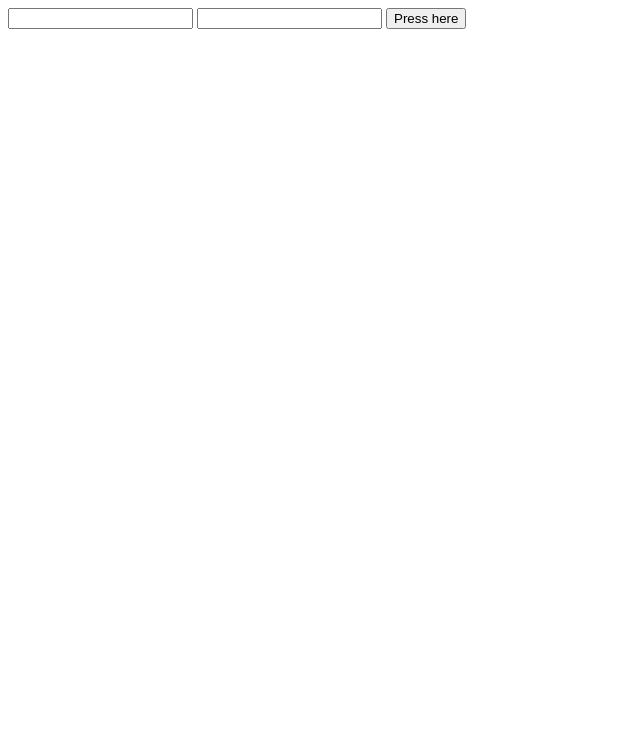
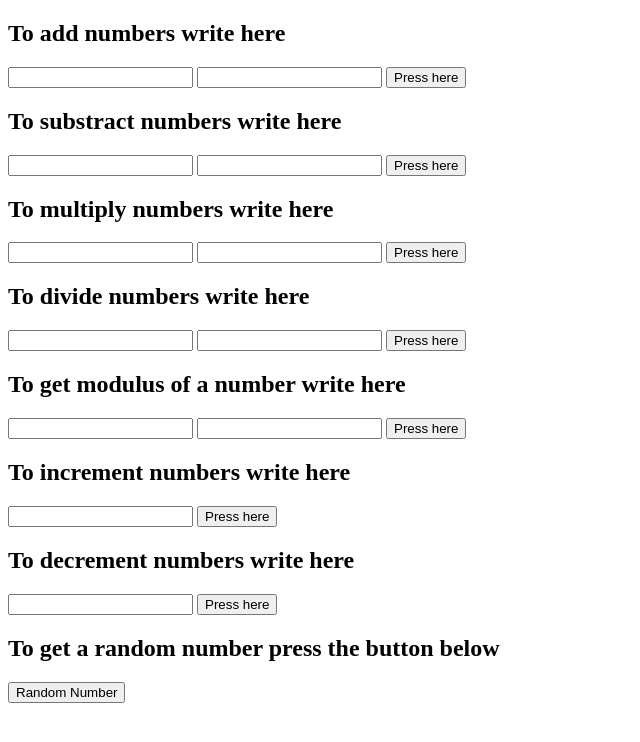
Before and after one commit to Dovy-Codes/JavaScript_Projects, a plain HTML site: page Basic_Javascript_projects/Project3_math/index.html in a window 1280 px wide. Shown: the whole page, without its empty margins (0-640 px from the left). Drawn offline with Linux system fonts and the light colour scheme.

Commit message:
Add layout changes to HTML, make my JS functions work with my HTML document and add comments

```diff
--- a/Basic_Javascript_projects/Project3_math/JS/main.js
+++ b/Basic_Javascript_projects/Project3_math/JS/main.js
@@ -1,39 +1,79 @@
- function addition() {
+/* I have written out various functions here all of them are named after what they perform
+I have used parseFloat to change input values from string to floating point numbers*/
+
+
+//------------------Addition-------------
+function addition() {
      let val1 = parseFloat(document.getElementById("input1").value);
      let val2 = parseFloat(document.getElementById("input2").value);
      let calculate = val1 + val2;
-     document.getElementById("result").innerHTML= "Result: " + calculate;
+     document.getElementById("result1").innerHTML= "Result: " + calculate;
  };
 
+//------------------Substraction-------------
 function substraction() {
-    let val1 =  parseFloat(document.getElementById("input1").value);
-    let val2 =  parseFloat(document.getElementById("input1").value);
-    let calculate = val1 + val2;
-    document.getElementById("result").innerHTML = "Result: " + calculate;
+    let val1 =  parseFloat(document.getElementById("input3").value);
+    let val2 =  parseFloat(document.getElementById("input4").value);
+    let calculate = val1 - val2;
+    document.getElementById("result2").innerHTML = "Result: " + calculate;
 };
 
+
+//------------------Multiplication-------------
 function multiplication() {
-    let val1 =  parseFloat(document.getElementById("input1").value);
-    let val2 =  parseFloat(document.getElementById("input1").value);
+    let val1 =  parseFloat(document.getElementById("input5").value);
+    let val2 =  parseFloat(document.getElementById("input6").value);
     let calculate = val1 * val2;
-    document.getElementById("result").innerHTML = "Result: " + calculate;
+    document.getElementById("result3").innerHTML = "Result: " + calculate;
 };
 
+
+//------------------Division------------------
 function division() {
-    let val1 = parseFloat(document.getElementById("input1").value);
-    let val2 = parseFloat(document.getElementById("input2").value);
+    let val1 = parseFloat(document.getElementById("input7").value);
+    let val2 = parseFloat(document.getElementById("input8").value);
     let calculate = val1 / val2;
-    document.getElementById("result").innerHTML = "Result: " + calculate;
+    document.getElementById("result4").innerHTML = "Result: " + calculate;
 };
 
+
+//------------------Modulus------------------
 function modulus() {
-    let val1 = parseFloat(document.getElementById("input1").value);
-    let val2 = parseFloat(document.getElementById("input2").value);
+    let val1 = parseFloat(document.getElementById("input9").value);
+    let val2 = parseFloat(document.getElementById("input10").value);
     let calculate = val1 % val2;
-    document.getElementById("result").innerHTML = "Result: " + calculate;
+    document.getElementById("result5").innerHTML = "Result: " + calculate;
 };
 
+//------------------Increment------------------
+function increment() {
+    let val1 = parseFloat(document.getElementById("input11").value);
+    val1++;
+    document.getElementById("result6").innerHTML = val1;
+};
+
+//------------------Decrement------------------
+function decrement() {
+    let val1 = parseFloat(document.getElementById("input12").value);
+    val1--;
+    document.getElementById("result7").innerHTML = val1;
+};
+
+
+//-------Random number generator---------------
+function randomNumber() {
+    let random = (Math.round(Math.random() * 1000));
+    document.getElementById("math8").innerHTML = random;
+};
+
+
+//----------Testing other operations here-----
 function multipleOperations() {
     let calculate = 2 + 2 - 6 * 6 / 5;
     document.getElementById("result").innerHTML = "Result: " + calculate;
 };
+
+function negationOpertor() {
+    let x = 10;
+    document.getElementById("result").innerHTML = -x;
+};
--- a/Basic_Javascript_projects/Project3_math/index.html
+++ b/Basic_Javascript_projects/Project3_math/index.html
@@ -8,9 +8,55 @@
     <title>Math</title>
 </head>
 <body>
+<!------------------Addition------------->
+    <h2>To add numbers write here</h2>
     <input type="number" id="input1">
     <input type="number" id="input2">
-    <button id="math" onclick="modulus()">Press here</button>
-    <p id="result"></p>
+    <button id="math1" onclick="addition()">Press here</button>
+    <p id="result1"></p>
+
+<!------------------Substraction------------->
+<h2>To substract numbers write here</h2>
+<input type="number" id="input3">
+<input type="number" id="input4">
+<button id="math2" onclick="substraction()">Press here</button>
+<p id="result2"></p>
+
+<!------------------Multiplication------------->
+<h2>To multiply numbers write here</h2>
+<input type="number" id="input5">
+<input type="number" id="input6">
+<button id="math3" onclick="multiplication()">Press here</button>
+<p id="result3"></p>
+
+<!------------------Division------------->
+<h2>To divide numbers write here</h2>
+<input type="number" id="input7">
+<input type="number" id="input8">
+<button id="math4" onclick="division()">Press here</button>
+<p id="result4"></p>
+
+<!------------------Modulus------------->
+<h2>To get modulus of a number write here</h2>
+<input type="number" id="input9">
+<input type="number" id="input10">
+<button id="math5" onclick="modulus()">Press here</button>
+<p id="result5"></p>
+
+<!------------------Incrementation------------->
+<h2>To increment numbers write here</h2>
+<input type="number" id="input11">
+<button id="math6" onclick="increment()">Press here</button>
+<p id="result6"></p>
+
+<!------------------Decrementation------------->
+<h2>To decrement numbers write here</h2>
+<input type="number" id="input12">
+<button id="math7" onclick="decrement()">Press here</button>
+<p id="result7"></p>
+
+<!------------------Random Number Generator------------->
+<h2>To get a random number press the button below</h2>
+<button id="math8" onclick="randomNumber()">Random Number</button>
 </body>
 </html>
```
